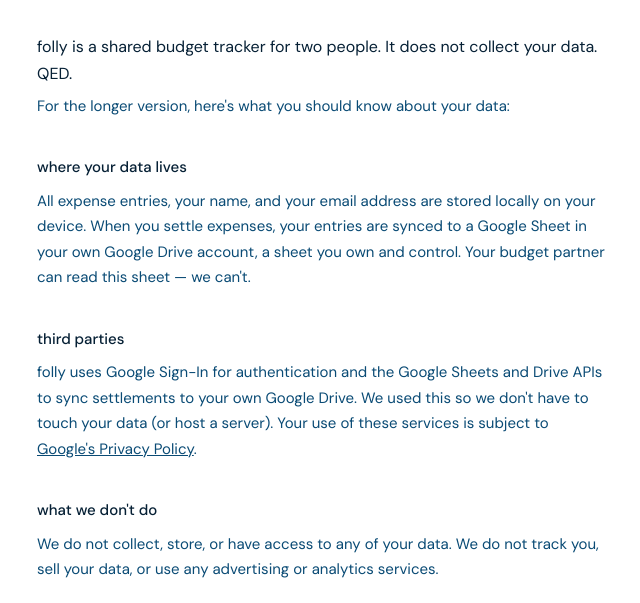
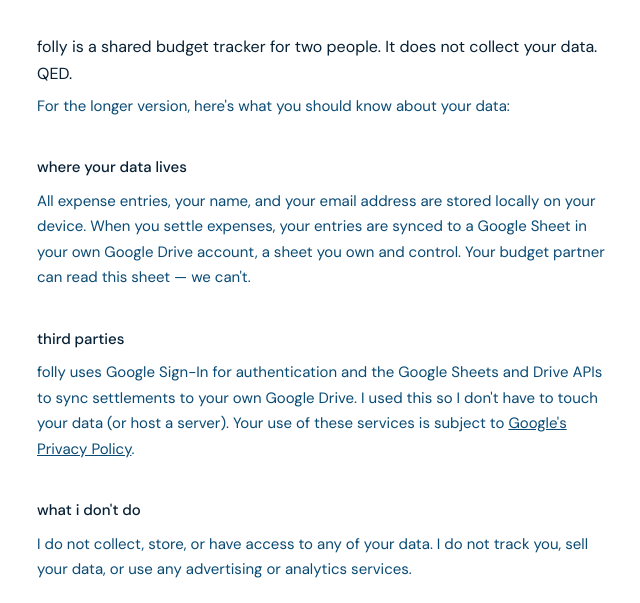
Before and after one commit to pigeonseverywhere/folly-home, a plain HTML site: page privacy.html in a window 1280 px wide. Shown: the part 197-800 px from the top of the page, without its empty margins (11-651 px from the left). Drawn offline with nearby package versions, Linux system fonts and the light colour scheme.

Commit message:
solo project... i probably should just use 'i' like a normal human

```diff
--- a/privacy.html
+++ b/privacy.html
@@ -51,13 +51,13 @@
 
   <h2>third parties</h2>
   <p>folly uses Google Sign-In for authentication and the Google Sheets and
-Drive APIs to sync settlements to your own Google Drive. We used this so we
+Drive APIs to sync settlements to your own Google Drive. I used this so I
 don't have to touch your data (or host a server). Your use of these services is
  subject to <a href="https://policies.google.com/privacy">Google's Privacy
 Policy</a>.</p>
 
-  <h2>what we don't do</h2>
-  <p>We do not collect, store, or have access to any of your data. We do not
+  <h2>what I don't do</h2>
+  <p>I do not collect, store, or have access to any of your data. I do not
 track you, sell your data, or use any advertising or analytics services.</p>
 
   <h2>data deletion</h2>
```
Also changed, not shown: index.html (+1 -1 lines).
